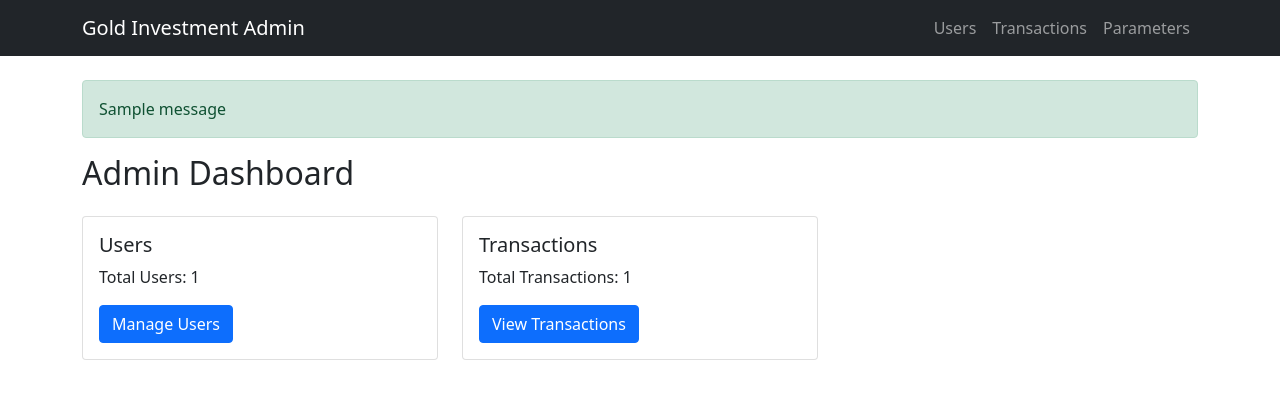
After one commit to fernandofast57/DEBIT_FREE_APP, a Python web app: template app/templates/admin/dashboard.html in a window 1280 px wide. The commit adds this page. Shown: the top 399 px of the page. Run offline with Jinja, Linux system fonts and the light colour scheme; the template is opened without the code that fills it: most values are stand-ins (such as "Sample title", 1, 10 or a date in 2020); one stand-in notice (Sample message) is shown.

Commit message:
Assistant checkpoint: Setup basic admin interface with dashboard and routes
Assistant generated file changes:
- app/templates/admin/base.html: Create base admin template
- app/routes/auth.py: Add admin routes
- app/templates/admin/dashboard.html: Create admin dashboard template

---

User prompt:

nulla non si riesce a vedre l'interfaccia di admin. Ma sei capace di farla per testare questa nostro backend?

```diff
--- /dev/null
+++ b/app/templates/admin/base.html
@@ -0,0 +1,31 @@
+
+<!DOCTYPE html>
+<html>
+<head>
+    <title>{% block title %}Admin Dashboard{% endblock %}</title>
+    <link href="https://cdn.jsdelivr.net/npm/bootstrap@5.1.3/dist/css/bootstrap.min.css" rel="stylesheet">
+</head>
+<body>
+    <nav class="navbar navbar-expand-lg navbar-dark bg-dark">
+        <div class="container">
+            <a class="navbar-brand" href="{{ url_for('admin.dashboard') }}">Gold Investment Admin</a>
+            <div class="navbar-nav">
+                <a class="nav-link" href="{{ url_for('admin.users') }}">Users</a>
+                <a class="nav-link" href="{{ url_for('admin.transactions') }}">Transactions</a>
+                <a class="nav-link" href="{{ url_for('admin.parameters') }}">Parameters</a>
+            </div>
+        </div>
+    </nav>
+    <div class="container mt-4">
+        {% with messages = get_flashed_messages(with_categories=true) %}
+            {% if messages %}
+                {% for category, message in messages %}
+                    <div class="alert alert-{{ category }}">{{ message }}</div>
+                {% endfor %}
+            {% endif %}
+        {% endwith %}
+        {% block content %}{% endblock %}
+    </div>
+    <script src="https://cdn.jsdelivr.net/npm/bootstrap@5.1.3/dist/js/bootstrap.bundle.min.js"></script>
+</body>
+</html>
--- a/app/templates/admin/dashboard.html
+++ b/app/templates/admin/dashboard.html
@@ -1,100 +1,25 @@
 
-{% extends "base.html" %}
+{% extends "admin/base.html" %}
 {% block content %}
-<div class="container mt-4">
-    <h1>Admin Dashboard</h1>
+<h2>Admin Dashboard</h2>
 <div class="row mt-4">
-        <div class="col-md-3">
+    <div class="col-md-4">
         <div class="card">
             <div class="card-body">
-                    <h5 class="card-title">System Parameters</h5>
-                    <p class="card-text">Manage transformation rates and fees</p>
-                    <a href="{{ url_for('admin.parameters') }}" class="btn btn-primary">Manage Parameters</a>
-                </div>
-            </div>
-        </div>
-        <div class="col-md-3">
-            <div class="card">
-                <div class="card-body">
-                    <h5 class="card-title">User Management</h5>
-                    <p class="card-text">Manage users and permissions</p>
+                <h5 class="card-title">Users</h5>
+                <p class="card-text">Total Users: {{ stats.total_users }}</p>
                 <a href="{{ url_for('admin.users') }}" class="btn btn-primary">Manage Users</a>
             </div>
         </div>
     </div>
-        <div class="col-md-3">
+    <div class="col-md-4">
         <div class="card">
             <div class="card-body">
-                    <h5 class="card-title">Noble System</h5>
-                    <p class="card-text">Configure noble ranks and bonuses</p>
-                    <a href="{{ url_for('admin.noble_system') }}" class="btn btn-primary">Noble System</a>
-                </div>
-            </div>
-        </div>
-        <div class="col-md-3">
-            <div class="card">
-                <div class="card-body">
-                    <h5 class="card-title">Blockchain Monitor</h5>
-                    <p class="card-text">Monitor blockchain operations</p>
-                    <a href="{{ url_for('admin.blockchain') }}" class="btn btn-primary">View Monitor</a>
+                <h5 class="card-title">Transactions</h5>
+                <p class="card-text">Total Transactions: {{ stats.total_transactions }}</p>
+                <a href="{{ url_for('admin.transactions') }}" class="btn btn-primary">View Transactions</a>
             </div>
         </div>
     </div>
 </div>
-
-    <div class="row mt-4">
-        <div class="col-md-6">
-            <div class="card">
-                <div class="card-body">
-                    <h5 class="card-title">System Status</h5>
-                    <div id="system-status">
-                        <p>Last Update: <span id="last-update">Loading...</span></p>
-                        <p>Active Users: <span id="active-users">Loading...</span></p>
-                        <p>Pending Transactions: <span id="pending-tx">Loading...</span></p>
-                    </div>
-                </div>
-            </div>
-        </div>
-
-        <div class="col-md-6">
-            <div class="card">
-                <div class="card-body">
-                    <h5 class="card-title">Quick Actions</h5>
-                    <button onclick="refreshCache()" class="btn btn-secondary m-1">Refresh Cache</button>
-                    <button onclick="checkBlockchain()" class="btn btn-info m-1">Check Blockchain Status</button>
-                    <button onclick="generateReport()" class="btn btn-success m-1">Generate Report</button>
-                </div>
-            </div>
-        </div>
-    </div>
-</div>
-
-<script>
-function refreshCache() {
-    fetch('/admin/api/refresh-cache', {method: 'POST'})
-        .then(response => response.json())
-        .then(data => alert(data.message));
-}
-
-function checkBlockchain() {
-    fetch('/admin/api/blockchain-status')
-        .then(response => response.json())
-        .then(data => alert(`Blockchain Status: ${data.status}`));
-}
-
-function generateReport() {
-    window.location.href = '/admin/generate-report';
-}
-
-// Update system status every 30 seconds
-setInterval(() => {
-    fetch('/admin/api/system-status')
-        .then(response => response.json())
-        .then(data => {
-            document.getElementById('last-update').textContent = new Date(data.last_update).toLocaleString();
-            document.getElementById('active-users').textContent = data.active_users;
-            document.getElementById('pending-tx').textContent = data.pending_transactions;
-        });
-}, 30000);
-</script>
 {% endblock %}
```
Also changed, not shown: app/routes/auth.py (+39 -4 lines). Lines whose indentation alone changed are shown as unchanged.
